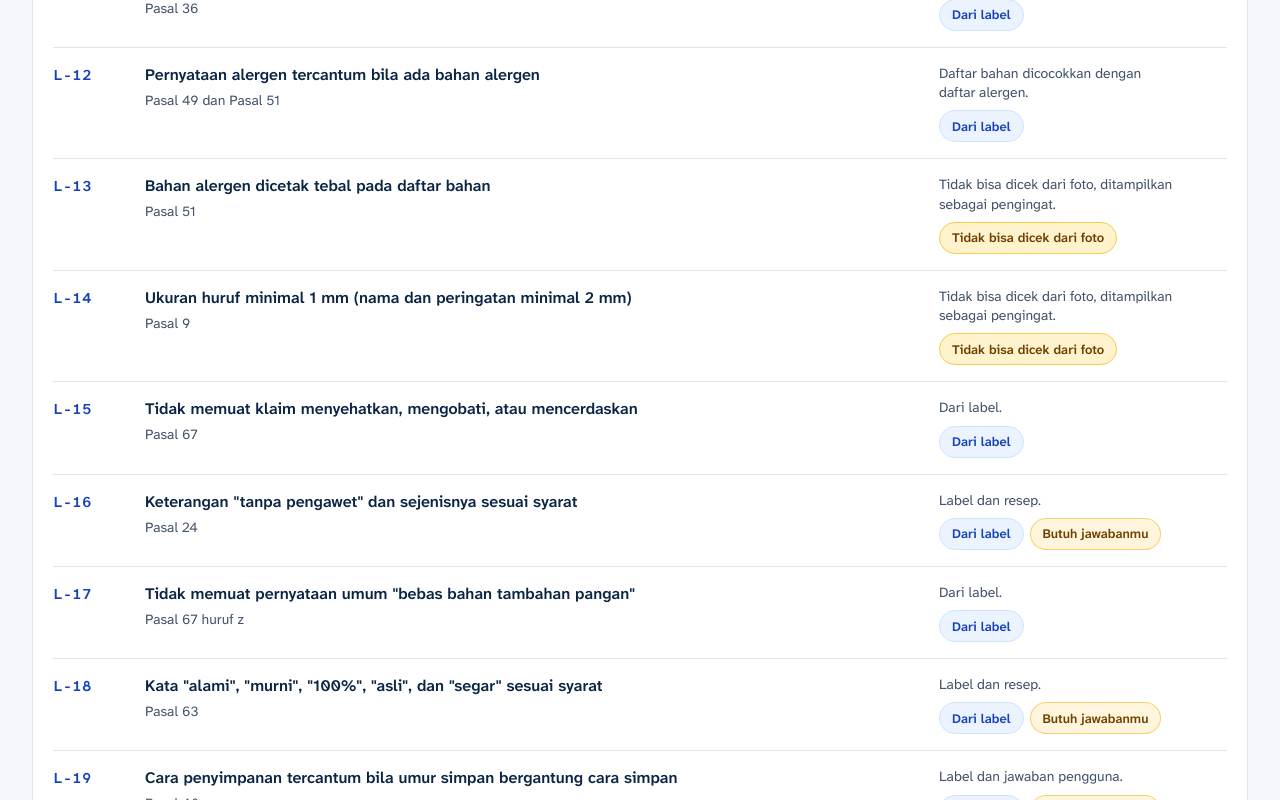
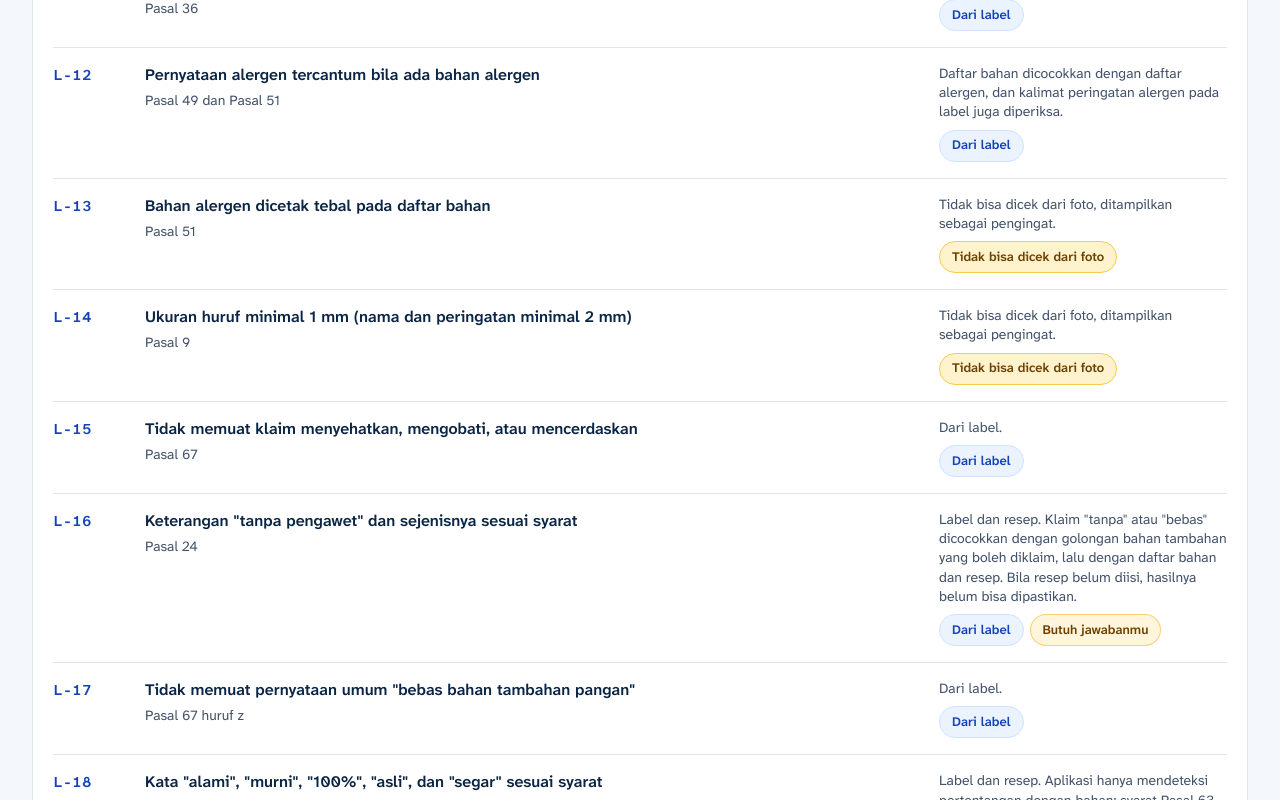
Before and after one commit to astrorehan/tilik-label, a Next.js app: page /aturan in a window 1280 px wide. Shown: the part 1640-2440 px from the top of the page. Built offline with nearby package versions, Linux system fonts and the light colour scheme.

Commit message:
fix: perjelas cara cek dan catatan sumber pada halaman aturan

```diff
--- a/src/app/aturan/page.tsx
+++ b/src/app/aturan/page.tsx
@@ -42,7 +42,7 @@ function RuleItem({ entry }: { entry: RuleCatalogEntry }) {
         <p className="text-sm leading-snug text-ink-2">{entry.caraCek}</p>
         <div className="flex flex-wrap gap-1.5">
           {entry.penanda.map((penanda) => (
-            <Pill key={penanda} tone={PENANDA_TONE[penanda]} className="whitespace-normal">
+            <Pill key={penanda} tone={PENANDA_TONE[penanda]} className="!whitespace-normal !leading-tight py-1.5 text-left">
               {PENANDA_LABEL[penanda]}
             </Pill>
           ))}
@@ -70,6 +70,7 @@ function RuleSection({ section }: { section: RuleCatalogSection }) {
             className="text-sm font-semibold text-brand-deep underline underline-offset-2"
           >
             Baca teks resmi (PDF, peraturan.go.id)
+            <span className="sr-only"> (membuka tab baru)</span>
           </a>
         </p>
       </div>
@@ -103,7 +104,7 @@ export default function AturanPage() {
               memakainya, dan hal yang belum atau tidak diperiksa.
             </p>
             <p className="mt-3">
-              <Pill tone="success" icon="check">
+              <Pill tone="neutral" className="!whitespace-normal !leading-tight py-1.5">
                 Aturan terakhir dibaca: {REGULATION_LAST_READ}
               </Pill>
             </p>
@@ -156,7 +157,8 @@ export default function AturanPage() {
             </ul>
           </Card>
           <SourceNote>
-            Semua pasal dibaca dari teks resmi pada {REGULATION_LAST_READ}. Aturan bisa berubah,
+            Pasal yang tercantum di halaman ini dibaca dari teks resmi pada {REGULATION_LAST_READ}.
+            Bahan di bagian &apos;belum terbaca&apos; belum dibaca langsung. Aturan bisa berubah,
             jadi tanggal ini ditampilkan agar kamu tahu seberapa baru isinya.
           </SourceNote>
         </section>
--- a/src/domain/ruleCatalog.ts
+++ b/src/domain/ruleCatalog.ts
@@ -68,9 +68,15 @@ const TIDAK_DARI_FOTO: CaraCek = {
   caraCek: 'Tidak bisa dicek dari foto, ditampilkan sebagai pengingat.',
   penanda: ['tidak_bisa_dari_foto'],
 };
-const LABEL_DAN_RESEP: CaraCek = {
-  caraCek: 'Label dan resep.',
+const LABEL_DAN_RESEP_L16: CaraCek = {
+  caraCek:
+    'Label dan resep. Klaim "tanpa" atau "bebas" dicocokkan dengan golongan bahan tambahan yang boleh diklaim, lalu dengan daftar bahan dan resep. Bila resep belum diisi, hasilnya belum bisa dipastikan.',
   penanda: ['dari_label', 'butuh_jawaban'],
+};
+const LABEL_DAN_RESEP_L18: CaraCek = {
+  caraCek:
+    'Label dan resep. Aplikasi hanya mendeteksi pertentangan dengan bahan; syarat Pasal 63 tetap perlu kamu pastikan sendiri.',
+  penanda: ['dari_label', 'butuh_jawaban', 'tidak_bisa_dari_foto'],
 };
 
 const LABEL_CARA_CEK: Record<LabelRuleId, CaraCek> = {
@@ -89,16 +95,21 @@ const LABEL_CARA_CEK: Record<LabelRuleId, CaraCek> = {
   'L-10': LABEL_DAN_JAWABAN,
   'L-11': DARI_LABEL,
   'L-12': {
-    caraCek: 'Daftar bahan dicocokkan dengan daftar alergen.',
+    caraCek:
+      'Daftar bahan dicocokkan dengan daftar alergen, dan kalimat peringatan alergen pada label juga diperiksa.',
     penanda: ['dari_label'],
   },
   'L-13': TIDAK_DARI_FOTO,
   'L-14': TIDAK_DARI_FOTO,
   'L-15': DARI_LABEL,
-  'L-16': LABEL_DAN_RESEP,
+  'L-16': LABEL_DAN_RESEP_L16,
   'L-17': DARI_LABEL,
-  'L-18': LABEL_DAN_RESEP,
-  'L-19': LABEL_DAN_JAWABAN,
+  'L-18': LABEL_DAN_RESEP_L18,
+  'L-19': {
+    caraCek:
+      'Label dan jawaban pengguna. Jawabanmu dipakai bila ada; bila petunjuk simpan sudah tercantum di label, dianggap lengkap walau pertanyaannya belum dijawab.',
+    penanda: ['dari_label', 'butuh_jawaban'],
+  },
   'L-20': DARI_LABEL,
 };
 
@@ -109,11 +120,11 @@ const PERMIT_CARA_CEK: Record<PermitRuleId, CaraCek> = {
   },
   'I-02': {
     caraCek:
-      'Dari jawabanmu apakah produk berupa pangan siap saji. Dipakai untuk menentukan jalur izin.',
+      'Dari jawabanmu apakah produk berupa pangan siap saji. Dipakai untuk menentukan jalur izin. Bila belum dijawab, ditampilkan sebagai perlu dicek ke Dinas Kesehatan.',
     penanda: ['butuh_jawaban'],
   },
   'I-03': {
-    caraCek: 'Dari jawabanmu tentang tempat produksi. Dipakai untuk menentukan jalur izin.',
+    caraCek: 'Dari jawabanmu tentang tempat produksi. Dipakai untuk menentukan jalur izin. Bila belum dijawab, ditampilkan sebagai perlu dicek ke Dinas Kesehatan.',
     penanda: ['butuh_jawaban'],
   },
   'I-04': {
@@ -126,11 +137,11 @@ const PERMIT_CARA_CEK: Record<PermitRuleId, CaraCek> = {
     penanda: ['dari_label'],
   },
   'I-06': {
-    caraCek: 'Dari jawabanmu tentang penanganan khusus. Dipakai untuk menentukan jalur izin.',
+    caraCek: 'Dari jawabanmu tentang penanganan khusus. Dipakai untuk menentukan jalur izin. Bila belum dijawab, ditampilkan sebagai perlu dicek ke Dinas Kesehatan.',
     penanda: ['butuh_jawaban'],
   },
   'I-07': {
-    caraCek: 'Dari jawabanmu apakah produk wajib SNI. Dipakai untuk menentukan jalur izin.',
+    caraCek: 'Dari jawabanmu apakah produk wajib SNI. Dipakai untuk menentukan jalur izin. Bila belum dijawab, ditampilkan sebagai perlu dicek ke Dinas Kesehatan.',
     penanda: ['butuh_jawaban'],
   },
   'I-08': {
```
Also changed, not shown: 1 other file (tests, documents, lock files or other folders).
